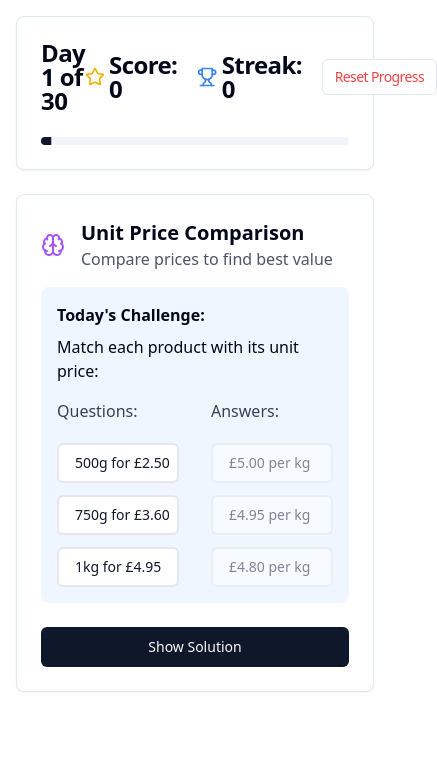
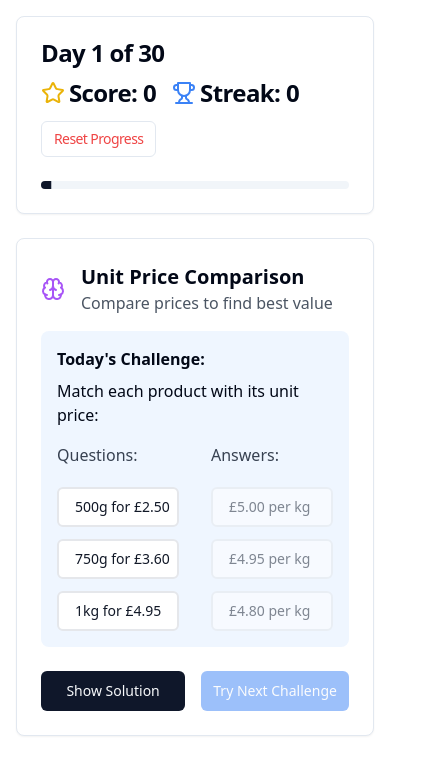
Before and after one commit to ianpow/natgame, a Next.js app: page / in a window 390 px wide. Shown: the top 774 px of the page, 437 px wide, since content can reach past the window. Built offline with nearby package versions, Linux system fonts and the light colour scheme.

Commit message:
Fix button layout to be side by side with fixed widths

```diff
--- a/src/components/math-challenge/math-challenge-app.tsx
+++ b/src/components/math-challenge/math-challenge-app.tsx
@@ -1569,9 +1569,9 @@ function isChallengeType<T extends Challenge>(
       )}
       <Card className="bg-white">
         <CardHeader>
-          <CardTitle className="flex justify-between items-center">
+          <CardTitle className="flex flex-col sm:flex-row justify-between items-start sm:items-center space-y-4 sm:space-y-0">
             <span>Day {currentDay} of 30</span>
-            <div className="flex items-center space-x-4">
+            <div className="flex flex-wrap items-center gap-4">
               <div className="flex items-center">
                 <Star className="text-yellow-500 mr-1" />
                 <span>Score: {score}</span>
@@ -1588,7 +1588,7 @@ function isChallengeType<T extends Challenge>(
                     resetProgress();
                   }
                 }}
-                className="ml-4 text-red-500 hover:text-red-600 hover:bg-red-50"
+                className="text-red-500 hover:text-red-600 hover:bg-red-50"
               >
                 Reset Progress
               </Button>
@@ -1633,21 +1633,20 @@ function isChallengeType<T extends Challenge>(
             </div>
           )}
 
-          <div className="mt-6 space-y-4">
+          <div className="mt-6 flex justify-between gap-4">
             <Button
-              className="w-full"
+              className="w-[48%]"
               onClick={() => setShowAnswer(!showAnswer)}
             >
               {showAnswer ? "Hide Solution" : "Show Solution"}
             </Button>
-            {isCorrect !== null && (
-              <Button
-                className={`w-full ${isCorrect ? 'bg-green-500 hover:bg-green-600' : 'bg-blue-500 hover:bg-blue-600'}`}
-                onClick={moveToNextDay}
-              >
-                {isCorrect ? 'Next Challenge (Correct +10pts)' : 'Try Next Challenge'}
-              </Button>
-            )}
+            <Button
+              className={`w-[48%] ${isCorrect ? 'bg-green-500 hover:bg-green-600' : 'bg-blue-500 hover:bg-blue-600'}`}
+              onClick={moveToNextDay}
+              disabled={isCorrect === null}
+            >
+              {isCorrect ? 'Next Challenge (+10pts)' : 'Try Next Challenge'}
+            </Button>
           </div>
         </CardContent>
       </Card>
```
